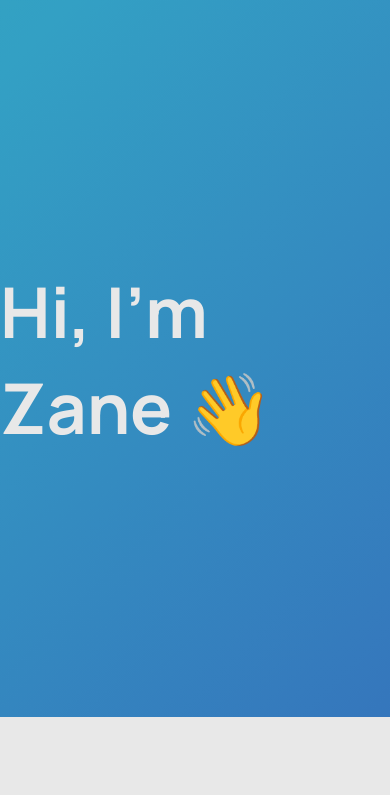
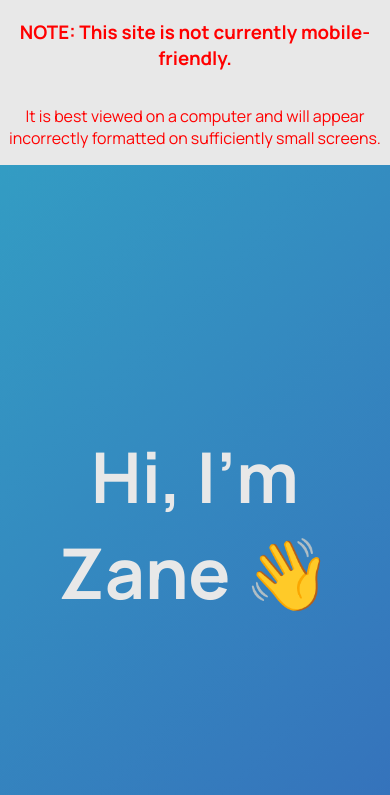
Before and after one commit to zaneHarrison/zlh-personal-site, a Next.js app: page / in a window 390 px wide. Shown: the top 795 px of the page. Built offline with nearby package versions, Linux system fonts and the light colour scheme.

Commit message:
Added formatting message to appear on mobile devices

```diff
--- /dev/null
+++ b/app/components/MobileMessage.js
@@ -0,0 +1,24 @@
+"use client";
+
+import mobileStyles from "../../styles/Mobile.module.css";
+import { useState, useEffect } from "react";
+
+export default function TestMobile() {
+  const [domloaded, setDomloaded] = useState(false);
+
+  useEffect(() => {
+    setDomloaded(true);
+  });
+
+  if (domloaded && window.innerWidth < 780) {
+    return (
+      <div className={mobileStyles["error-message"]}>
+        <h3>NOTE: This site is not currently mobile-friendly.</h3>
+        <p>
+          It is best viewed on a computer and will appear incorrectly formatted
+          on sufficiently small screens.
+        </p>
+      </div>
+    );
+  }
+}
--- a/app/globals.css
+++ b/app/globals.css
@@ -39,7 +39,7 @@ body {
   color: rgb(137, 137, 137);
 }
 
-/* Force browser to calculate the width according to the outer width of the div, to prevent padding from changing div size*/
+/* Force browser to calculate the width according to the outer width of the div, to prevent padding from changing div size */
 * {
   -moz-box-sizing: border-box;
   -webkit-box-sizing: border-box;
--- a/app/page.js
+++ b/app/page.js
@@ -2,10 +2,12 @@ import LandingPageGreeting from "./components/LandingPageGreeting";
 import AboutMeSection from "./components/AboutMeSection";
 import ViewResumeSection from "./components/ViewResumeSection";
 import LinksBar from "./components/LinksBar";
+import MobileMessage from "./components/MobileMessage";
 
 export default function Home() {
   return (
     <main>
+      <MobileMessage />
       <LandingPageGreeting />
       <AboutMeSection />
       <LinksBar />
--- a/styles/Home.module.css
+++ b/styles/Home.module.css
@@ -9,6 +9,7 @@
 
 .center-text {
   color: #e8e8e8;
+  text-align: center;
 }
 
 h1.center-text {
--- /dev/null
+++ b/styles/Mobile.module.css
@@ -0,0 +1,7 @@
+.error-message {
+  display: grid;
+  justify-content: center;
+  color: red;
+  background-color: #e8e8e8;
+  text-align: center;
+}
```
